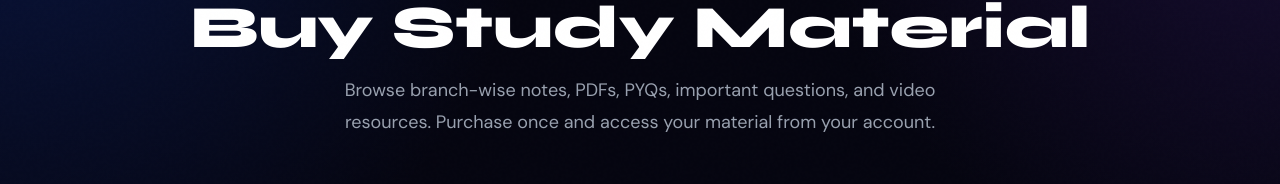
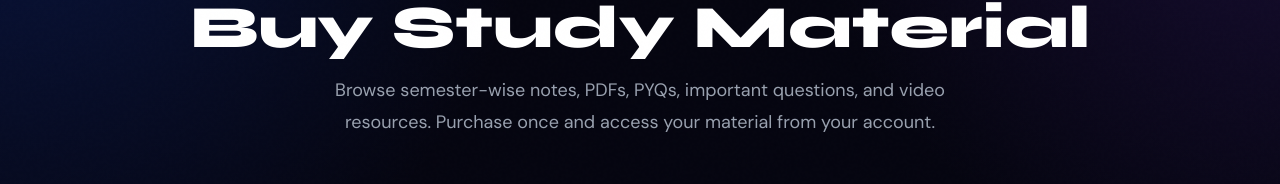
Before and after one commit to rshubdiplomawebsite-spec/rsnew, a Next.js app: page /projects in a window 1280 px wide. Shown: the part 172-356 px from the top of the page. Built offline with nearby package versions, Linux system fonts and the light colour scheme; no server answers; the database is empty.

Commit message:
Update page.jsx

```diff
--- a/src/app/projects/page.jsx
+++ b/src/app/projects/page.jsx
@@ -48,7 +48,7 @@ const StudyMaterialShowcase = () => {
             Buy Study Material
           </h1>
           <p className="mx-auto max-w-2xl text-lg leading-8 text-gray-400">
-            Browse branch-wise notes, PDFs, PYQs, important questions, and video
+            Browse semester-wise notes, PDFs, PYQs, important questions, and video
             resources. Purchase once and access your material from your account.
           </p>
         </div>
```
